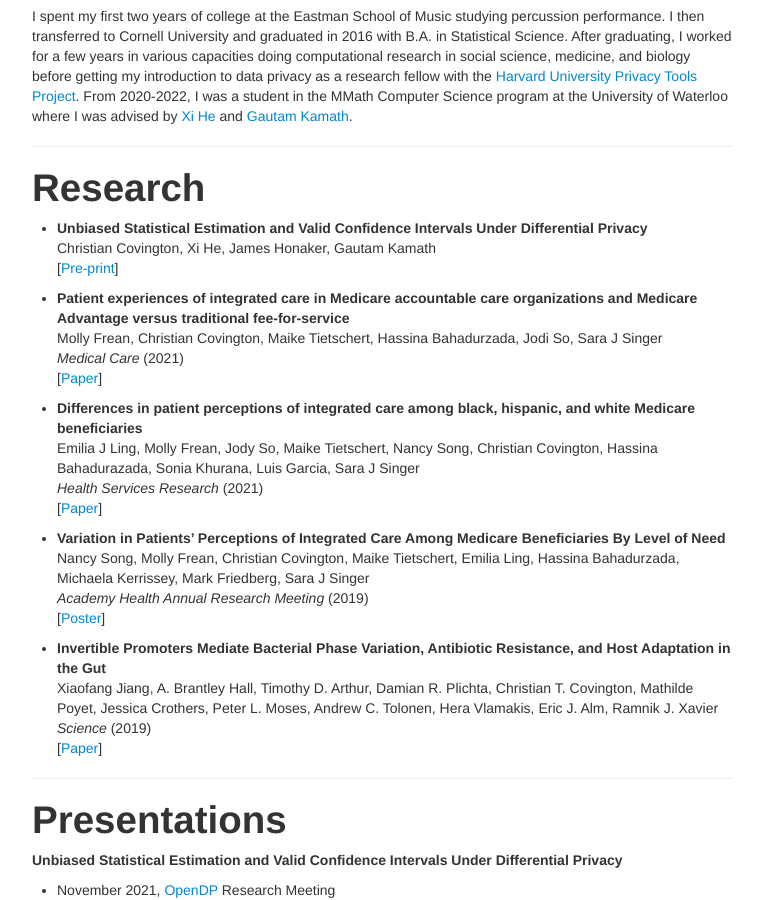
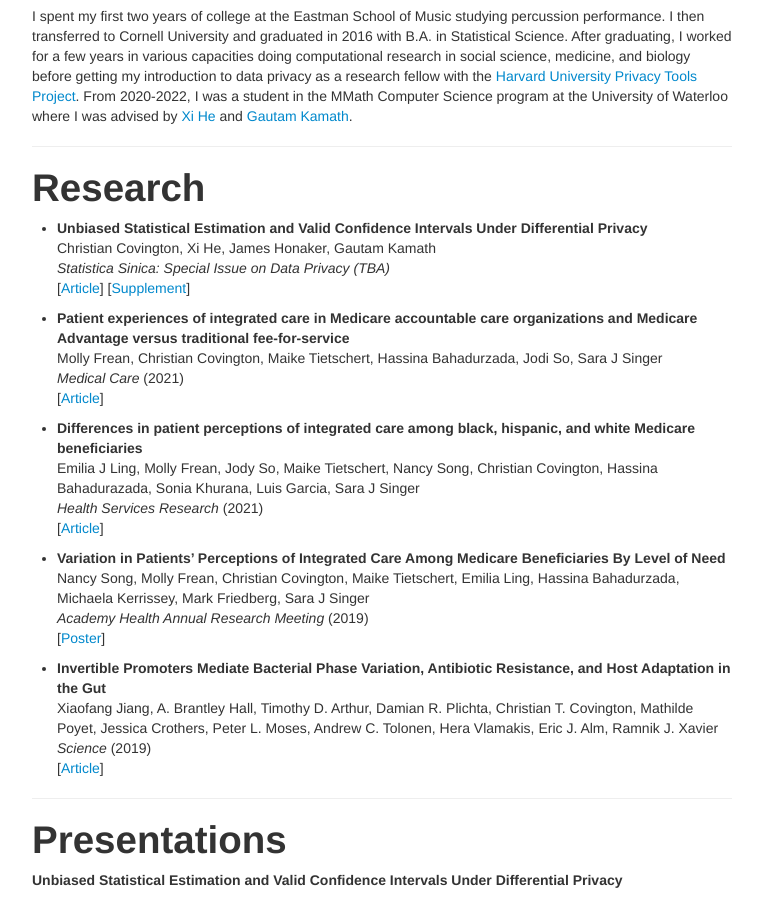
Before and after one commit to ctcovington/ctcovington.github.io, a Jekyll site: the page built from index.md, in a window 1280 px wide and 900 px high, scrolled down 611 px. Shown: the whole window, without its empty margins (258-1021 px from the left). Built offline with Jekyll 4.4.1, drawn with Linux system fonts in a browser that asks for light colours.

Commit message:
update CHHK reference

```diff
--- a/index.md
+++ b/index.md
@@ -23,18 +23,19 @@
 # Research
 - **Unbiased Statistical Estimation and Valid Confidence Intervals Under Differential Privacy** \\
 Christian Covington, Xi He, James Honaker, Gautam Kamath \\
-[[Pre-print](https://arxiv.org/abs/2110.14465)]
-<!-- (<a href="papers/CHHK21.pdf" target="blank_">Pre-print</a>). -->
+*Statistica Sinica: Special Issue on Data Privacy (TBA)* \\
+[[Article](https://www3.stat.sinica.edu.tw/ss_newpaper/SS-2022-0276_na.pdf)]
+[[Supplement](https://www3.stat.sinica.edu.tw/preprint/supp/2022-0276_supp.pdf)]
 
 - **Patient experiences of integrated care in Medicare accountable care organizations and Medicare Advantage versus traditional fee-for-service** \\
 Molly Frean, Christian Covington, Maike Tietschert, Hassina Bahadurzada, Jodi So, Sara J Singer \\
 *Medical Care* (2021) \\
-[[Paper](https://pubmed.ncbi.nlm.nih.gov/33273291/)]
+[[Article](https://pubmed.ncbi.nlm.nih.gov/33273291/)]
 
 - **Differences in patient perceptions of integrated care among black, hispanic, and white Medicare beneficiaries** \\
 Emilia J Ling, Molly Frean, Jody So, Maike Tietschert, Nancy Song, Christian Covington, Hassina Bahadurazada, Sonia Khurana, Luis Garcia, Sara J Singer \\
 *Health Services Research* (2021) \\
-[[Paper](https://onlinelibrary.wiley.com/doi/abs/10.1111/1475-6773.13637)]
+[[Article](https://onlinelibrary.wiley.com/doi/abs/10.1111/1475-6773.13637)]
 
 - **Variation in Patients’ Perceptions of Integrated Care Among Medicare Beneficiaries By Level of Need** \\
 Nancy Song, Molly Frean, Christian Covington, Maike Tietschert, Emilia Ling, Hassina Bahadurzada, Michaela Kerrissey, Mark Friedberg, Sara J Singer \\
@@ -44,7 +45,7 @@
 - **Invertible Promoters Mediate Bacterial Phase Variation, Antibiotic Resistance, and Host Adaptation in the Gut** \\
 Xiaofang Jiang, A. Brantley Hall, Timothy D. Arthur, Damian R. Plichta, Christian T. Covington, Mathilde Poyet, Jessica Crothers, Peter L. Moses, Andrew C. Tolonen, Hera Vlamakis, Eric J. Alm, Ramnik J. Xavier \\
 *Science* (2019) \\
-[[Paper](https://science.sciencemag.org/content/363/6423/181)]
+[[Article](https://science.sciencemag.org/content/363/6423/181)]
 
 ---
 # Presentations
```
Also changed, not shown: 2 other files.
